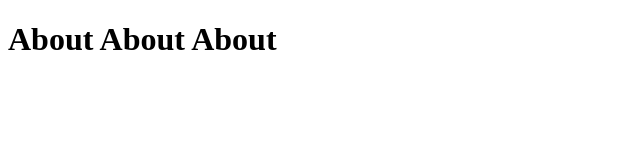
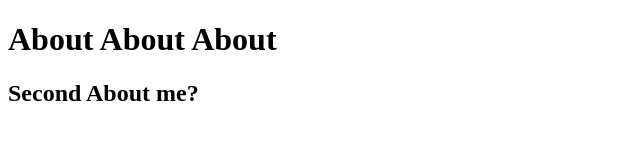
Before and after one commit to Boy3322/DemoSite, a plain HTML site: page about.html in a window 1280 px wide. Shown: the whole page, without its empty margins (0-640 px from the left). Drawn offline with Linux system fonts and the light colour scheme.

Commit message:
Update about.html

```diff
--- a/about.html
+++ b/about.html
@@ -7,5 +7,7 @@
 </head>
 <body>
     <h1>About About About</h1>
+
+    <h2>Second About me?</h2>
 </body>
 </html>
```
